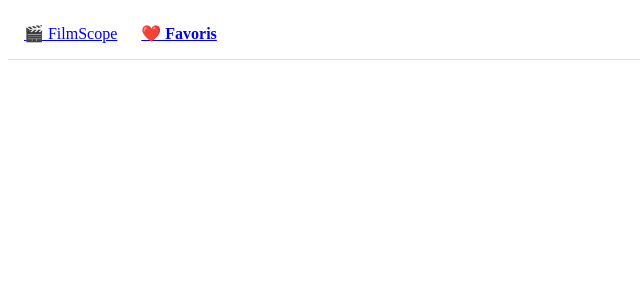
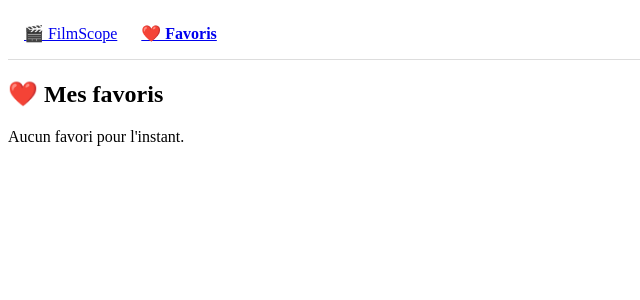
Before and after one commit to leadeffaisse/FilmScope, a Vue app: page /#/favorites in a window 1280 px wide. Shown: the top 300 px of the page, without its empty margins (0-640 px from the left). Built offline with nearby package versions, Linux system fonts and the light colour scheme.

Commit message:
favoriteStore added

```diff
--- a/src/components/FilmCard.vue
+++ b/src/components/FilmCard.vue
@@ -42,7 +42,7 @@ function toggleFavorite() {
 
     <!-- @click.stop : empêche le clic de remonter vers la div parente -->
     <!-- Bouton favoris — stoppe la propagation du clic -->
-    <button class="fav-btn" :class="{ active: isFav }" @click.stop="toggleFavorite">
+    <button class="fav-btn" @click.stop="toggleFavorite">
       {{ isFav ? '❤️' : '🤍' }}
     </button>
   </div>
--- a/src/stores/favoriteStore.js
+++ b/src/stores/favoriteStore.js
@@ -0,0 +1,48 @@
+import { defineStore } from 'pinia'
+import { ref, computed } from 'vue'
+
+export const  useFavoriteStore = defineStore('favorites', () => {
+  // STATE
+  const favorites = ref([])
+
+  // GETTER
+  const favoriteCount = computed(() => favorites.value.length)
+
+  function isFavorite(filmID) {
+    return favorites.value.some(f => f.id === filmID)
+  }
+
+  // ACTION
+  function addFavorite(film) {
+      favorites.value.push(film)
+      _persist()
+  }
+
+  function removeFavorite(filmID) {
+    favorites.value = favorites.value.filter(f => f.id !== filmID)
+    _persist()
+  }
+
+  function toggleFavorite(film) {
+    isFavorite(film.id) ? removeFavorite(film.id) : addFavorite(film)
+  }
+
+  function initStore() {
+    const saved = localStorage.getItem('filmscope-favorites')
+    if (saved) favorites.value = JSON.parse(saved)
+  }
+
+  function _persist() {
+    localStorage.setItem('filmscope-favorites', JSON.stringify(favorites.value))
+  }
+
+  return {
+    favorites,
+    favoriteCount,
+    isFavorite,
+    addFavorite,
+    removeFavorite,
+    toggleFavorite,
+    initStore,
+  }
+})
--- a/src/views/FavoritesView.vue
+++ b/src/views/FavoritesView.vue
@@ -1,5 +1,26 @@
-<script setup></script>
+<script setup>
+import FilmCard from '@/components/FilmCard.vue'
+import { useFavoriteStore } from '@/stores/favoriteStore'
 
-<template></template>
+const favoriteStore = useFavoriteStore()
+</script>
+
+<template>
+  <div>
+    <h2>❤️ Mes favoris</h2>
+
+    <p v-if="favoriteStore.favoriteCount === 0">Aucun favori pour l'instant.</p>
+
+    <div v-else class="film-grid">
+      <FilmCard
+        v-for="film in favoriteStore.favorites"
+        :key="film.id"
+        :film="film"
+        :is-fav="true"
+        @toggle-favorite="favoriteStore.toggleFavorite"
+      />
+    </div>
+  </div>
+</template>
 
 <style scoped></style>
--- a/src/views/HomeView.vue
+++ b/src/views/HomeView.vue
@@ -18,16 +18,20 @@
         v-for="film in filteredFilms"
         :key="film.id"
         :film="film"
-        @toggle-favorite="handleToggleFavorite"
+        :is-fav="favoriteStore.isFavorite(film.id)"
+        @toggle-favorite="favoriteStore.toggleFavorite"
       />
     </div>
   </div>
 </template>
 
 <script setup>
-import { ref, computed } from 'vue'
+import { ref, computed, onMounted } from 'vue'
 import SearchBar from '@/components/SearchBar.vue'
 import FilmCard from '@/components/FilmCard.vue'
+import { useFavoriteStore } from '@/stores/favoriteStore.js'
+
+const favoriteStore = useFavoriteStore()
 
 // ref() sur une string - la valeur initiale est une chaîne vide
 const searchQuery = ref('')
@@ -51,10 +55,9 @@ const filteredFilms = computed(() => {
   )
 })
 
-// Le parent reçoit le film émis par FilmCard et décide quoi en faire
-function handleToggleFavorite(film) {
-  console.log('toggle favori :', film.title)
-}
+onMounted(() => {
+  favoriteStore.initStore() // restaure les favoris depuis localStorage
+})
 </script>
 
 <style scoped>
```
